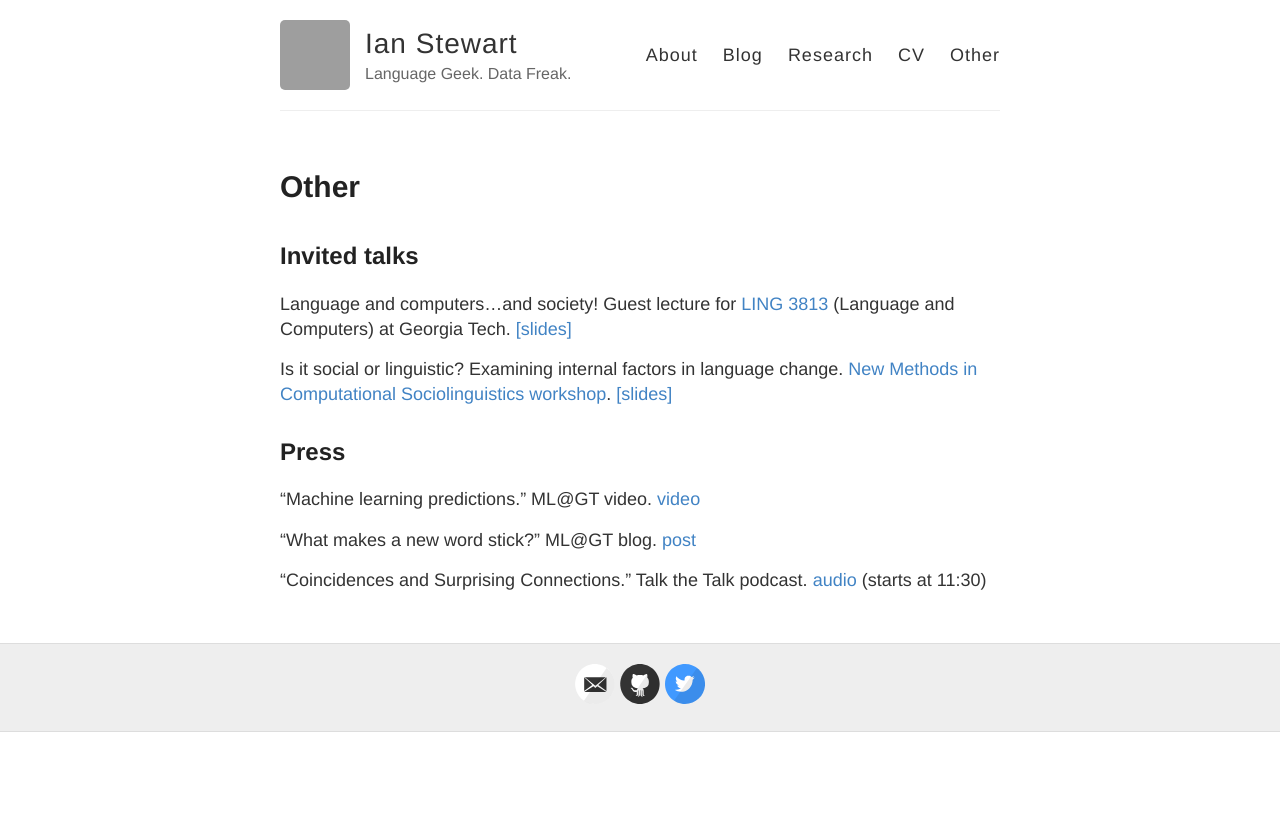
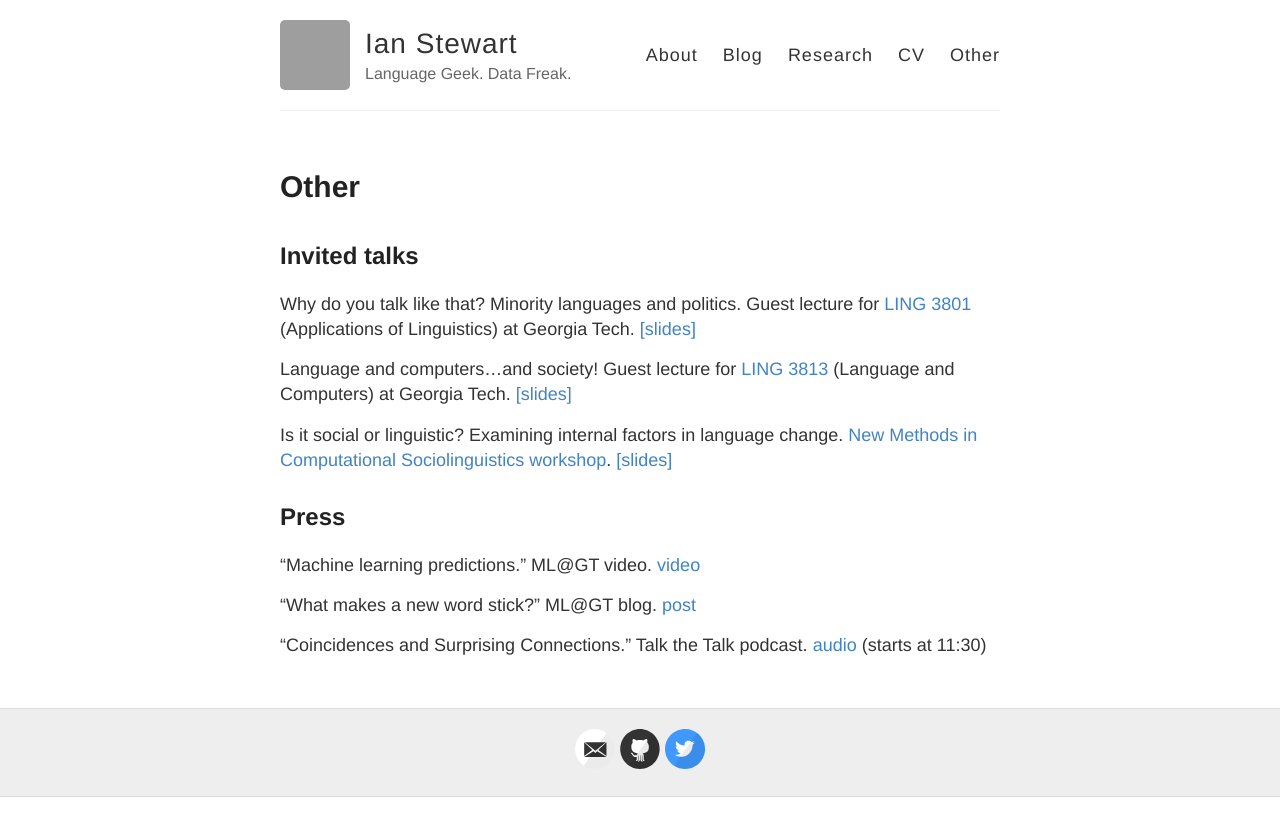
Before and after one commit to ianbstewart/ianbstewart.github.io, a Jekyll site: the page built from other.md, in a window 1280 px wide. Shown: the top 836 px of the page. Built offline with Jekyll 4.4.1, drawn with Linux system fonts in a browser that asks for light colours; grey boxes are pictures that could not be loaded.

Commit message:
updated talks

```diff
--- a/other.md
+++ b/other.md
@@ -5,6 +5,10 @@ permalink: /other/
 ---
 
 ## Invited talks
+Why do you talk like that? Minority languages and politics.
+Guest lecture for [LING 3801](https://drive.google.com/file/d/1UKgRv6uokSBBgBQo8lpGsLi1Yy4AZxJa/view) (Applications of Linguistics) at Georgia Tech.
+[[slides]](https://docs.google.com/presentation/d/1CppHkuTIsBeOI_P9bnqYFAS5QAqfzykY_irplIjlV30)
+
 Language and computers...and society!
 Guest lecture for [LING 3813](https://www.leliaglass.com/lgandcomputers) (Language and Computers) at Georgia Tech.
 [[slides]](https://docs.google.com/presentation/d/1YwlkAkOUhG-S48MMfaMG2SwrwDMHZKuk5QYTDP75OQ8)
```
